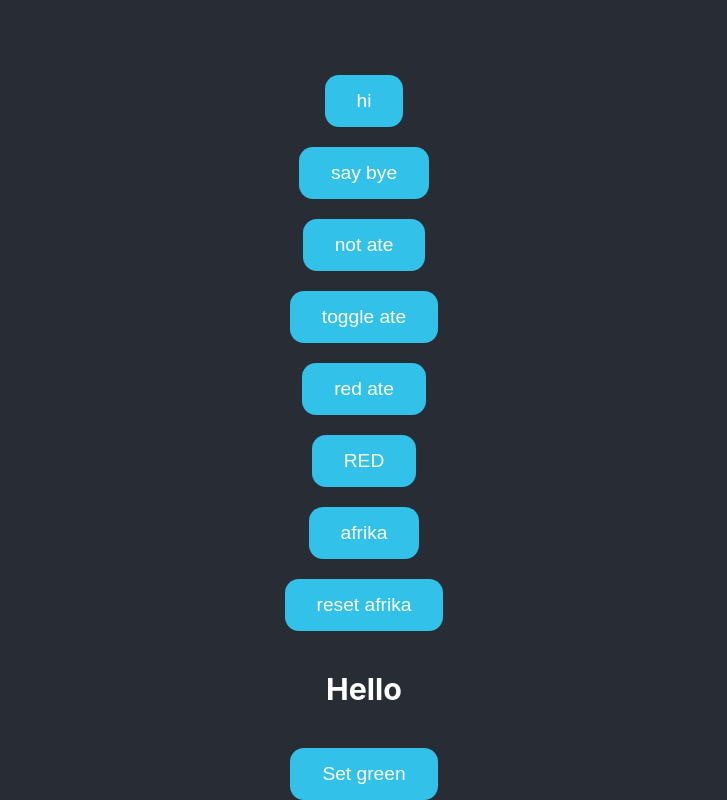
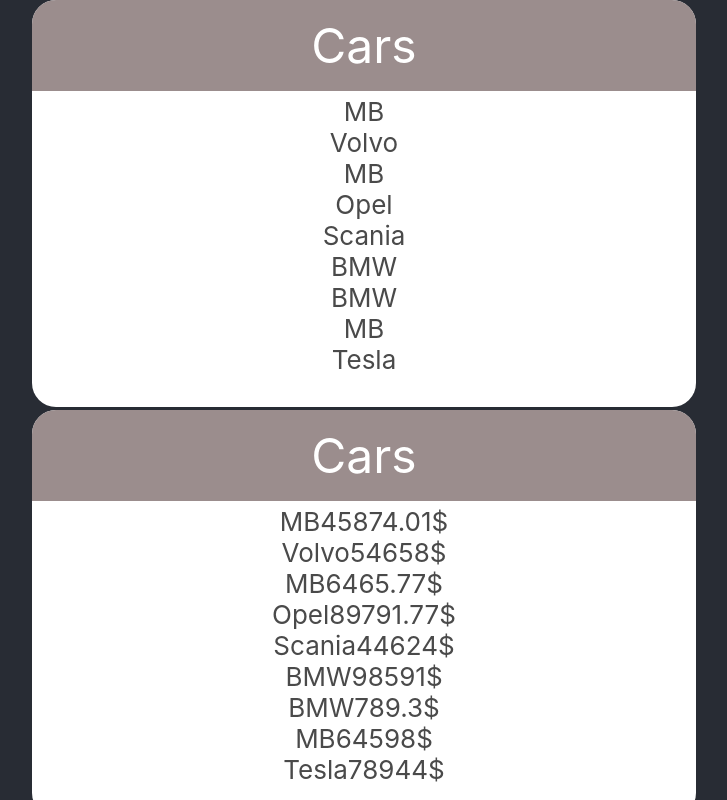
Before and after one commit to brokenfingers/reactjs_bit, a React (Create React App) app: page / in a window 1280 px wide. Shown: the top 800 px of the page, without its empty margins (276-1003 px from the left). Built offline with nearby package versions, Linux system fonts and the light colour scheme.

Commit message:
car title and price

```diff
--- a/src/App.css
+++ b/src/App.css
@@ -163,18 +163,29 @@
   display:inline-block;
   width: 600px;
   padding: 2rem;
-  padding-top: 0;
+  padding-top: 6rem;
   background-color: #fff;
   margin-bottom: 1rem;
+  position: relative;
+  border-radius: 1.5rem;
 }
 .card:nth-of-type(odd) {
   margin-bottom: 0.2rem;
 }
 
 .card .title {
-
+  border-radius: 1.5rem;
+  border-bottom-left-radius: 0%;
+  border-bottom-right-radius: 0%;
+  position: absolute;
+  font-size: 3rem;
+  color: white;
+  top: 0;
+  left: 0;
+  margin-block-start: 0;
+  padding: 1rem 0;
   width: 100%;
-  background-color: rgb(233, 233, 233);
+      background-color: rgb(155 141 141);
 }
 
 .card input {
--- a/src/App.jsx
+++ b/src/App.jsx
@@ -1,73 +1,26 @@
 import './App.css'
-import {  useState } from 'react';
-import Hello from './Components/014/Hello';
-import Red from './Components/014/Red';
-import List from './Components/014/Lists';
-
+import CarNames from './Components/015/CarNames';
+ const cars = [
+        {id: 1, type: 'MB', color: 'blue', price: 45874.01},
+        {id: 4, type: 'Volvo', color: 'pink', price: 54658.00},
+        {id: 17, type: 'MB', color: 'black', price: 6465.77},
+        {id: 47, type: 'Opel', color: 'blue', price: 89791.77},
+        {id: 10, type: 'Scania', color: 'red', price: 44624.00},
+        {id: 107, type: 'BMW', color: 'red', price: 98591.00},
+        {id: 44, type: 'BMW', color: 'yellow', price: 789.30},
+        {id: 78, type: 'MB', color: 'blue', price: 64598.00},
+        {id: 99, type: 'Tesla', color: 'gray', price: 78944.00}
+    ];
 
 
 function App() {
-    const [message, setMessage] = useState('')
-    const [color, setRed] = useState('white')
-    const [color2, setColor2] = useState('white')
-    const [afrika, setAfrika] = useState('Hello')
-
-    const labas = () => {
-        console.log('Labas')
-    }
-
-    const handleExit = () => {
-        setMessage('ate')
-    }
-    const handleExitClear = () => {
-        setMessage('')
-        setRed('white')
-    }
-    const handleToggleAte = () => {
-        // setMessage(message === '' ? 'ate' : '')
-        setMessage(i => i ? '' : 'ate')
-    }
-
-
-    const handleAteColor = (clr) => {
-        // setMessage(message === '' ? 'ate' : '')
-        setRed(clr)
-    }
-
-
-
-
-    const handleColor2 = () => {
-        setColor2('red');
-    }
-
-    const handleAfrika = () => {
-        setAfrika('Hello afrika')
-    }
-
-    const handleResetAfrika = () => {
-        setAfrika('Hello')
-        setColor2('white');
-    }
-
 
 
     return (
         <div className="App">
             <header className="App-header">
-                <h2 style={{color}}>{message}</h2>
-                <button onClick={labas}>hi</button>
-                <button onClick={handleExit}>say bye</button>
-                <button onClick={handleExitClear}>not ate</button>
-                <button onClick={handleToggleAte}>toggle ate</button>
-                <button  onClick={() => handleAteColor('red')}>red ate</button>
+                <CarNames cars={cars}></CarNames>
 
-                <Red handleColor2={handleColor2}></Red>
-
-                <button  onClick={handleAfrika}>afrika</button>
-                <button  onClick={handleResetAfrika}>reset afrika</button>
-                <Hello afrika={afrika} color={color2} handleAteColor={handleAteColor}></Hello>
-                <List></List>
             </header>
         </div>
     )
--- /dev/null
+++ b/src/Components/015/CarNames.jsx
@@ -0,0 +1,24 @@
+function CarNames ({cars}) {
+
+    return (
+        <>
+            <div className="card">
+            <p className='title'>Cars</p>
+            {
+
+                cars.map(itm => <div key={itm.id}>{itm.type}</div>)
+            }
+        </div>
+        <div className="card">
+            <p className='title price'>Cars</p>
+            {
+
+                cars.map(itm => <div key={itm.id}>{itm.type}<span>{itm.price+"$"}</span></div>)
+            }
+        </div>
+        </>
+
+    )
+}
+
+export default CarNames;
```
Also changed, not shown: src/014.jsx (added, +76 -0 lines).
